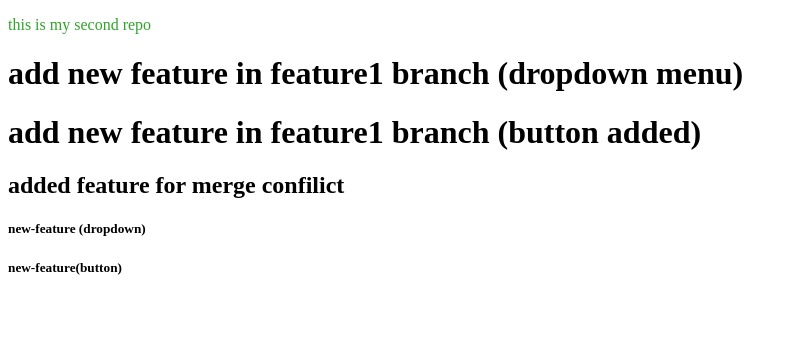
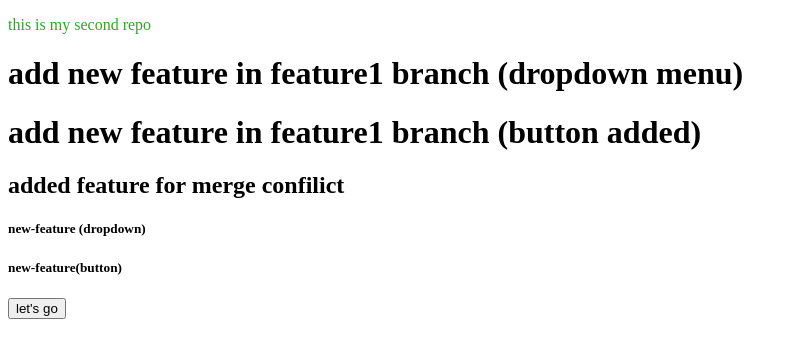
Before and after one commit to aditya-tripathi2651/demo-project, a plain HTML site: page index.html in a window 1280 px wide. Shown: the whole page, without its empty margins (0-797 px from the left). Drawn offline with Linux system fonts and the light colour scheme.

Commit message:
new button added

```diff
--- a/index.html
+++ b/index.html
@@ -15,6 +15,7 @@
     <h2>added feature for merge confilict</h2>
     <h5>new-feature (dropdown)</h5>
     <h5>new-feature(button)</h5>
+    <button>let's go</button>
 
 
 </body>
```
